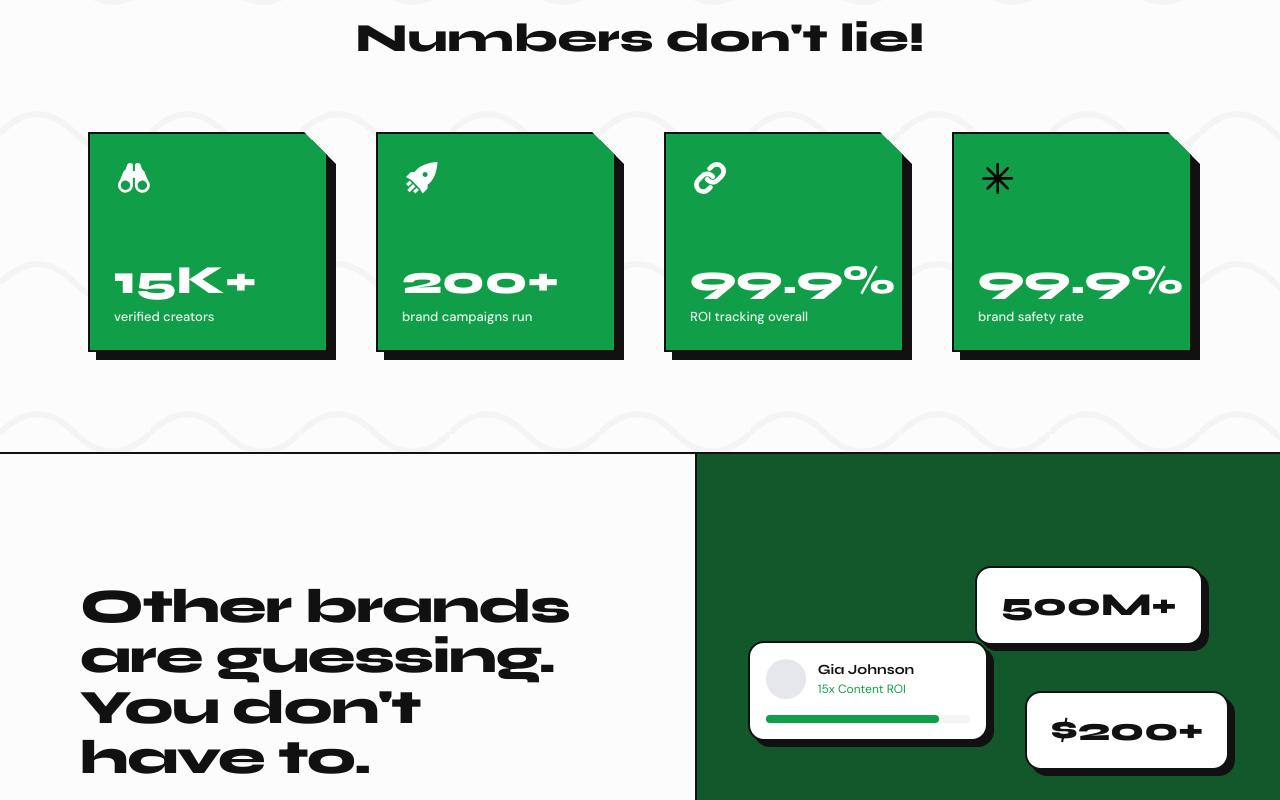
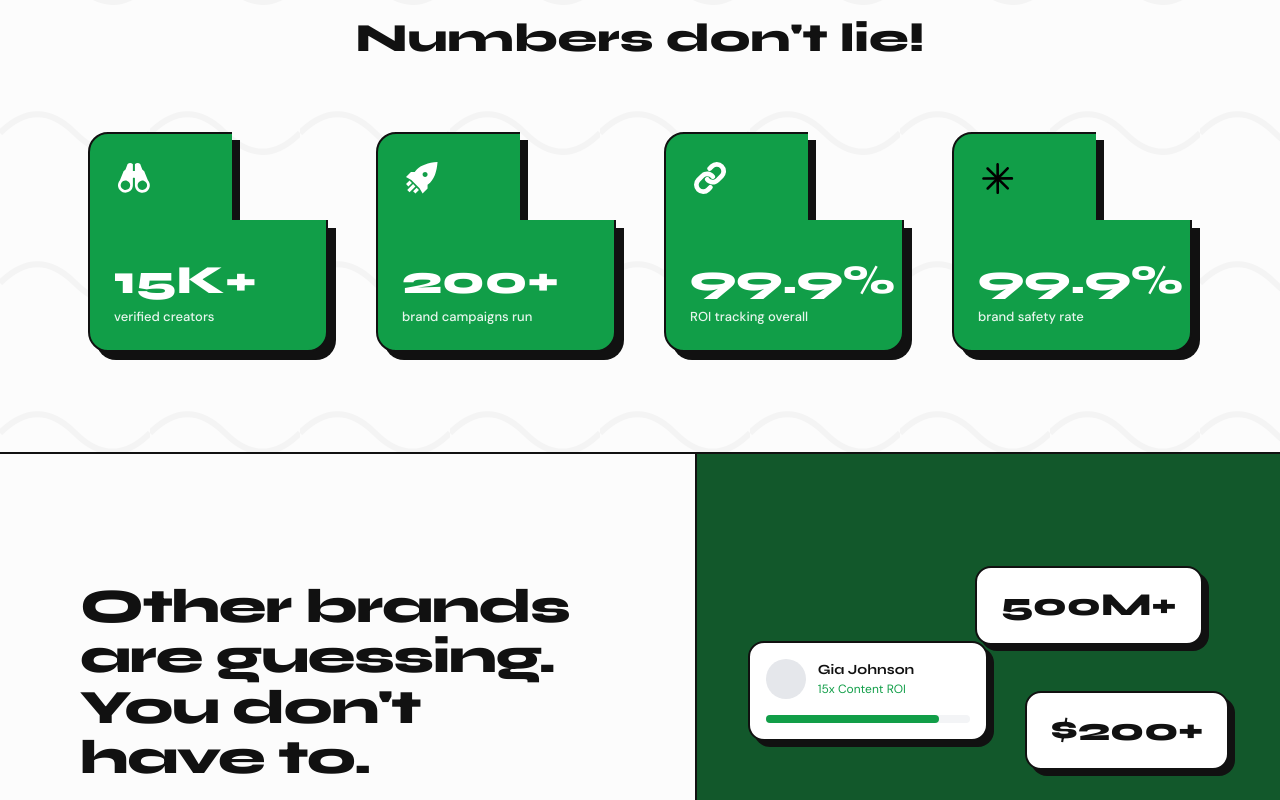
Before and after one commit to 0biken/BrandBuild, a Next.js app: page / in a window 1280 px wide. Shown: the part 1860-2660 px from the top of the page. Built offline with nearby package versions, Linux system fonts and the light colour scheme.

Commit message:
style: update cutout-tr frame to stepped L-shape with border-radius

```diff
--- a/src/app/globals.css
+++ b/src/app/globals.css
@@ -41,7 +41,15 @@ body {
 
 /* Cutout Corner Shapes (Top Right Cutout) */
 .cutout-tr {
-  clip-path: polygon(0 0, calc(100% - 24px) 0, 100% 24px, 100% 100%, 0 100%);
+  border-radius: 20px;
+  clip-path: polygon(
+    0% 0%,
+    60% 0%,
+    60% 40%,
+    100% 40%,
+    100% 100%,
+    0% 100%
+  );
 }
 .cutout-tr-shadow {
   filter: drop-shadow(6px 6px 0px #111111);
```
